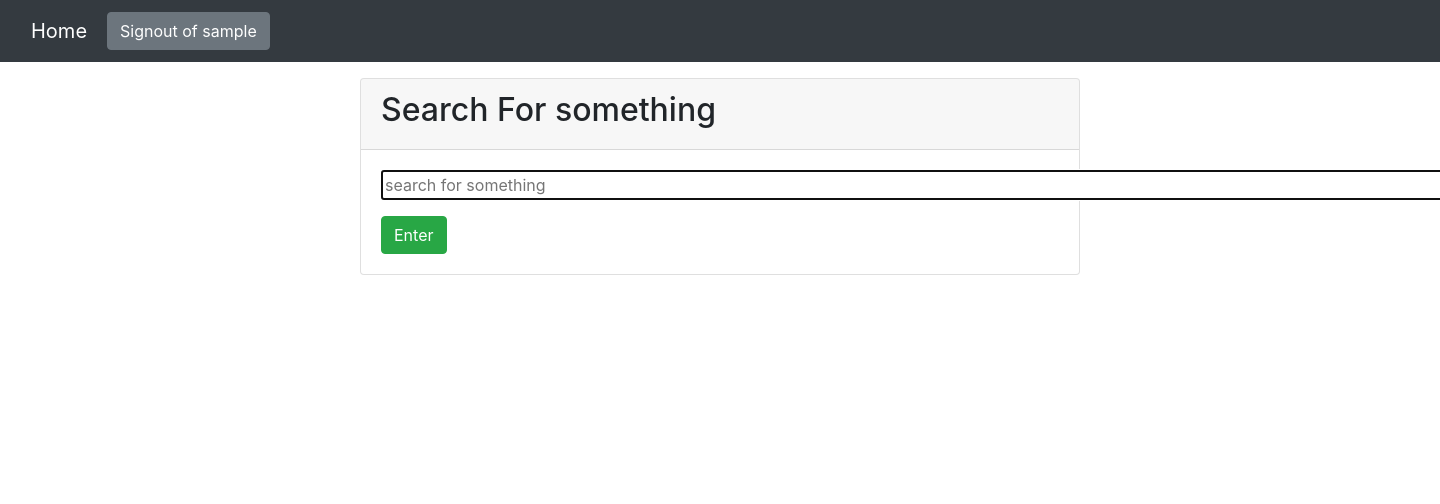
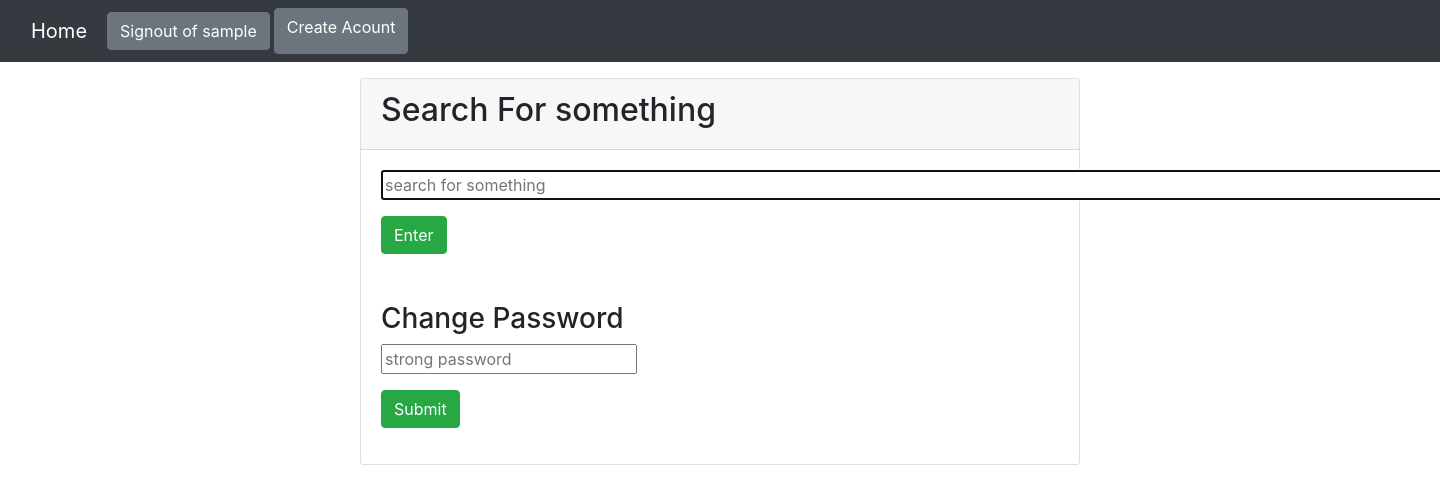
Before and after one commit to Fish4203/Dlinator, a Django app: page /web/ in a window 1440 px wide; the page is wider, and only the part inside the window is pictured. Shown: the top 504 px of that part. Run offline with Django 3.2, Linux system fonts and the light colour scheme; the visitor is signed in with stand-in values (Sample User, id 1); some libraries are stand-ins or nearby versions.

Commit message:
updated password changing

```diff
--- a/dlinatorr/web/templates/base.html
+++ b/dlinatorr/web/templates/base.html
@@ -28,11 +28,12 @@
 
               <div class="navbar-nav ml-auto ">
               {% if request.user.is_authenticated %}
-                <a href="" class="nav-item btn btn-secondary m-1">Signout of {{ request.user }}</a>
+                <a href="{% url 'web:signout' %}" class="nav-item btn btn-secondary m-1">Signout of {{ request.user }}</a>
+                <a class="btn btn-secondary" href="{% url 'web:new_account' %}">Create Acount</a>
               {% else %}
               <div class="m-1">
-                <a class="btn btn-success " href="">Signin</a>
-                <a class="btn btn-secondary" href="">Create Acount</a>
+                <a class="btn btn-success " href="{% url 'web:signin' %}">Signin</a>
+
               </div>
               {% endif %}
               </div>
--- a/dlinatorr/web/templates/index.html
+++ b/dlinatorr/web/templates/index.html
@@ -27,6 +27,22 @@
             };
         </script>
 
+        <br><br><br>
+
+        {% if error %}<p><strong>{{ error }}</strong></p>{% endif %}
+
+        <form class="create" action="{% url 'web:index' %}" method="post">
+          {% csrf_token %}
+
+          <h3>Change Password</h3>
+          <div class="form-group">
+            <input type="text" id="password" name="password" placeholder="strong password" required><br>
+          </div>
+
+          <input class='btn btn-success' type="submit" value="Submit">
+
+        </form>
+
       </div>
     </div>
 
--- a/dlinatorr/web/views.py
+++ b/dlinatorr/web/views.py
@@ -8,12 +8,28 @@ import requests
 from bs4 import BeautifulSoup
 from django.contrib.auth.decorators import login_required
 from django.conf import settings
+from django.contrib.auth.models import User
+
 # Create your views here.
 
 @login_required
 def index(request): # index
-    context = {}
-    return render(request, 'index.html', context)
+    if request.method == 'POST':
+        password = request.POST['password']
+
+        try:
+            user = User.objects.get(username=request.user.username)
+            user.set_password(password)
+            user.save()
+
+            context = {'error': 'changed password'}
+            return render(request, 'index.html', context)
+        except Exception as e:
+            context = {'error': e}
+            return render(request, 'index.html', context)
+
+    elif request.method == 'GET':
+        return render(request, 'index.html')
 
 @login_required
 def search(request, query): # index
```
